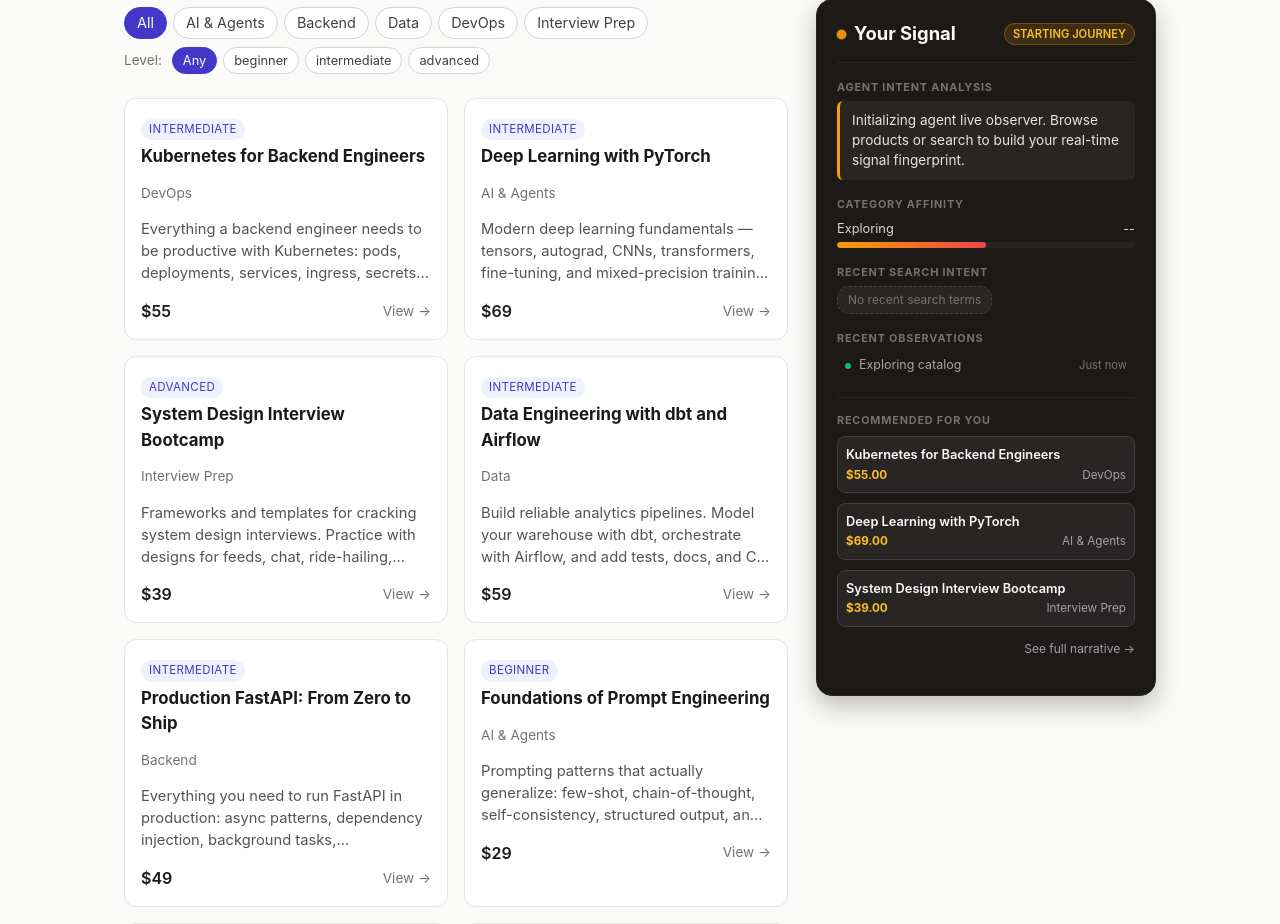
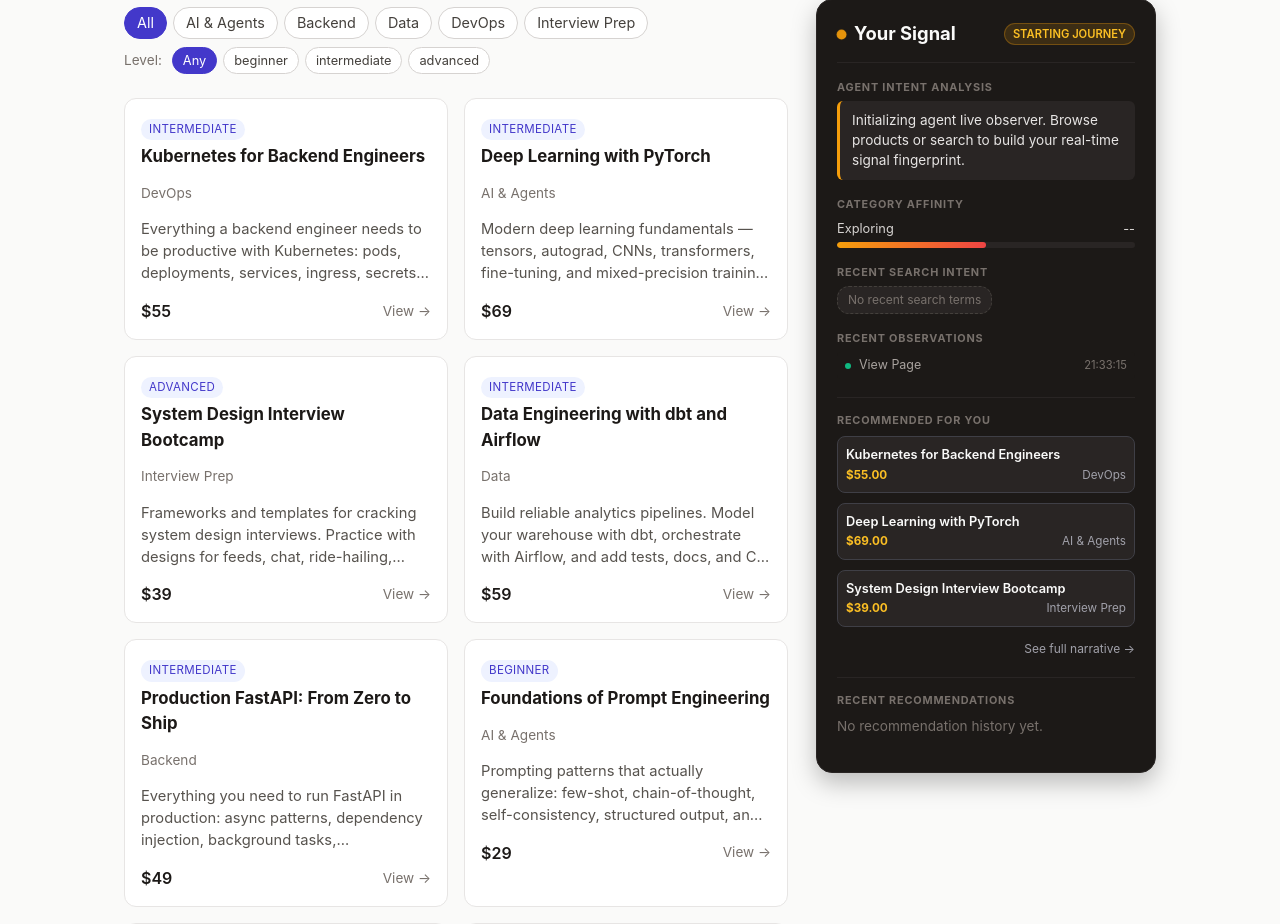
Before and after one commit to vajapravin/trove-ecommerce-recommendation, a FastAPI app: page /catalog in a window 1280 px wide. Shown: the part 240-1164 px from the top of the page. Run offline with FastAPI, Linux system fonts and the light colour scheme; data comes from the database, SQL or seed files in the repository; data that the repository does not hold is empty.

Commit message:
reccommendation products fix

```diff
--- a/app/routers/events.py
+++ b/app/routers/events.py
@@ -145,6 +145,19 @@ def get_live_signal(
     search_queries: list[str] = []
     latest_event_logs: list[dict[str, str]] = []
 
+    # Bulk-resolve product_id → category so view_product events (which carry
+    # only a product_id, not a category in their payload) contribute to
+    # category affinity.  Single DB round-trip for all referenced products.
+    product_ids_in_events = {ev.product_id for ev in events if ev.product_id}
+    product_category_map: dict[int, str] = {}
+    if product_ids_in_events:
+        rows = (
+            db.query(Product.id, Product.category)
+            .filter(Product.id.in_(product_ids_in_events))
+            .all()
+        )
+        product_category_map = {pid: cat for pid, cat in rows}
+
     for ev in events:
         payload = {}
         if ev.payload_json:
@@ -153,9 +166,17 @@ def get_live_signal(
             except Exception:
                 pass
 
+        # Count category from payload (chip clicks, search filters)
         cat = payload.get("category")
         if cat:
             category_counts[cat] = category_counts.get(cat, 0) + 1
+
+        # Also count category resolved from the product_id (product views,
+        # add-to-cart, etc.) — this is the main source for product pages.
+        if ev.product_id and ev.product_id in product_category_map:
+            resolved_cat = product_category_map[ev.product_id]
+            if resolved_cat and resolved_cat != cat:  # avoid double-counting
+                category_counts[resolved_cat] = category_counts.get(resolved_cat, 0) + 1
 
         if ev.event_type == "search":
             q = payload.get("q")
@@ -167,6 +188,8 @@ def get_live_signal(
             label = f"Search: '{payload['q']}'"
         elif cat:
             label = f"{label} in {cat}"
+        elif ev.product_id and ev.product_id in product_category_map:
+            label = f"{label} in {product_category_map[ev.product_id]}"
         elif payload.get("label"):
             label = f"{label} ({payload['label']})"
 
@@ -203,6 +226,7 @@ def get_live_signal(
 
     # Fetch candidate recommended products for the user/session
     reco_prods: list[Product] = []
+    recent_recos_list: list[Recommendation] = []
     if user:
         latest_reco = db.query(Recommendation).filter(Recommendation.user_id == user.id).order_by(Recommendation.id.desc()).first()
         if latest_reco and latest_reco.product_ids_json:
@@ -216,6 +240,24 @@ def get_live_signal(
                     reco_prods = [found_dict[pid] for pid in pids if pid in found_dict]
             except Exception:
                 pass
+
+        # If the user's current browsing category doesn't match any of the
+        # stored recommendation's product categories, discard them so the
+        # category-based fallback below can serve contextually relevant picks.
+        if reco_prods and top_categories:
+            current_top_cats = {tc["category"] for tc in top_categories}
+            reco_cats = {p.category for p in reco_prods}
+            if not current_top_cats & reco_cats:
+                reco_prods = []
+
+        # Fetch the 3 most recent recommendation runs for the history timeline
+        recent_recos_list = (
+            db.query(Recommendation)
+            .filter(Recommendation.user_id == user.id)
+            .order_by(Recommendation.created_at.desc())
+            .limit(3)
+            .all()
+        )
 
     if not reco_prods and top_categories:
         top_cat_name = top_categories[0]["category"]
@@ -241,6 +283,25 @@ def get_live_signal(
         for p in reco_prods[:3]
     ]
 
+    # Build recent recommendations history payload
+    recent_recommendations_payload = []
+    for reco in recent_recos_list:
+        narrative_snippet = (reco.narrative or "")[:120]
+        if len(reco.narrative or "") > 120:
+            narrative_snippet += "…"
+        product_count = 0
+        try:
+            product_count = len(json.loads(reco.product_ids_json or "[]"))
+        except Exception:
+            pass
+        recent_recommendations_payload.append({
+            "id": reco.id,
+            "narrative_snippet": narrative_snippet,
+            "source": reco.source,
+            "product_count": product_count,
+            "created_at": reco.created_at.strftime("%b %d, %H:%M") if reco.created_at else "",
+        })
+
     return JSONResponse({
         "total_events": total_events,
         "engagement_level": engagement_level,
@@ -249,4 +310,5 @@ def get_live_signal(
         "latest_events": latest_event_logs[:5],
         "ai_signal_summary": ai_summary,
         "recommended_products": recommended_products_payload,
+        "recent_recommendations": recent_recommendations_payload,
     })
--- a/app/static/css/style.css
+++ b/app/static/css/style.css
@@ -597,3 +597,72 @@ button:hover, .button:hover { opacity: 0.92; }
     flex-direction: column;
   }
 }
+
+/* ---------- Recent Recommendations History inside Your Signal Card ---------- */
+.signal-reco-history-section {
+  margin-top: 18px;
+  padding-top: 14px;
+  border-top: 1px solid #292524;
+}
+.signal-reco-history {
+  display: flex;
+  flex-direction: column;
+  gap: 8px;
+  margin-top: 8px;
+}
+.signal-history-item {
+  display: block;
+  background: #292524;
+  border: 1px solid #3f3f46;
+  border-radius: 8px;
+  padding: 10px 12px;
+  text-decoration: none;
+  color: #f4f4f5;
+  transition: all 0.2s ease;
+}
+.signal-history-item:hover {
+  text-decoration: none;
+  border-color: #f59e0b;
+  transform: translateX(3px);
+  box-shadow: 0 4px 12px rgba(245, 158, 11, 0.15);
+}
+.signal-history-top {
+  display: flex;
+  justify-content: space-between;
+  align-items: center;
+  margin-bottom: 6px;
+}
+.signal-history-source-badge {
+  font-size: 0.65rem;
+  font-weight: 700;
+  text-transform: uppercase;
+  letter-spacing: 0.5px;
+  padding: 2px 7px;
+  border-radius: 4px;
+  background: rgba(67, 56, 202, 0.2);
+  color: #818cf8;
+  border: 1px solid rgba(67, 56, 202, 0.3);
+}
+.signal-history-source-badge.scheduled {
+  background: rgba(16, 185, 129, 0.15);
+  color: #34d399;
+  border-color: rgba(16, 185, 129, 0.3);
+}
+.signal-history-time {
+  font-size: 0.7rem;
+  color: #78716c;
+}
+.signal-history-narrative {
+  font-size: 0.78rem;
+  line-height: 1.4;
+  color: #d6d3d1;
+  display: -webkit-box;
+  -webkit-line-clamp: 2;
+  -webkit-box-orient: vertical;
+  overflow: hidden;
+}
+.signal-history-meta {
+  font-size: 0.68rem;
+  color: #a1a1aa;
+  margin-top: 6px;
+}
--- a/app/static/js/tracker.js
+++ b/app/static/js/tracker.js
@@ -75,7 +75,7 @@
       clearTimeout(flushTimer);
       flushTimer = null;
     }
-    if (queue.length === 0) return;
+    if (queue.length === 0) return Promise.resolve();
 
     const payload = JSON.stringify({ events: queue.splice(0, queue.length) });
 
@@ -84,20 +84,20 @@
       // Blob with type text/plain avoids preflight for beacon.
       try {
         navigator.sendBeacon(ENDPOINT, new Blob([payload], { type: "text/plain" }));
-        return;
+        return Promise.resolve();
       } catch (_e) { /* fall through to fetch */ }
     }
 
-    // Fire-and-forget fetch — keepalive lets small requests survive unload too.
+    // Return the fetch promise so callers can await the ingest round-trip.
     try {
-      fetch(ENDPOINT, {
+      return fetch(ENDPOINT, {
         method: "POST",
         body: payload,
         keepalive: true,
         headers: { "Content-Type": "application/json" },
         credentials: "same-origin",
       }).catch(function () { /* silent */ });
-    } catch (_e) { /* silent */ }
+    } catch (_e) { return Promise.resolve(); }
   }
 
   // -----------------------------------------------------------------------
@@ -263,6 +263,25 @@
           recoContainerEl.innerHTML = '<div class="signal-reco-loading muted small">No recommendations yet. Browse to generate picks!</div>';
         }
       }
+
+      // Render recent recommendations history timeline
+      const recoHistoryEl = document.getElementById("signalRecoHistory");
+      if (recoHistoryEl) {
+        if (data.recent_recommendations && data.recent_recommendations.length > 0) {
+          recoHistoryEl.innerHTML = data.recent_recommendations.map(r => `
+            <a href="/recommendations" class="signal-history-item">
+              <div class="signal-history-top">
+                <span class="signal-history-source-badge ${r.source === 'scheduled' ? 'scheduled' : 'web'}">${escapeHtml(r.source)}</span>
+                <span class="signal-history-time">${escapeHtml(r.created_at)}</span>
+              </div>
+              <div class="signal-history-narrative">${escapeHtml(r.narrative_snippet)}</div>
+              <div class="signal-history-meta">${r.product_count} product${r.product_count !== 1 ? 's' : ''} recommended</div>
+            </a>
+          `).join("");
+        } else {
+          recoHistoryEl.innerHTML = '<div class="signal-reco-loading muted small">No recommendation history yet.</div>';
+        }
+      }
     } catch (_err) {
       // Ignore background signal errors
     }
@@ -289,12 +308,19 @@
   // -----------------------------------------------------------------------
   // Boot
   // -----------------------------------------------------------------------
-  function start() {
+  async function start() {
     trackPageView();
     trackSearchIfPresent();
     trackClicks();
     trackDwell();
     wireUnloadFlush();
+
+    // Flush queued events (page view, search) and wait for the server to
+    // ingest them BEFORE the first signal fetch.  This guarantees the
+    // live-signal response includes the current page's product category
+    // so recommendations are contextually correct on first paint.
+    try { await flush(false); } catch (_e) { /* proceed anyway */ }
+
     fetchLiveSignal();
     setInterval(fetchLiveSignal, 6000);
   }
--- a/app/templates/catalog.html
+++ b/app/templates/catalog.html
@@ -161,6 +161,14 @@
           <a href="/recommendations" class="muted small text-link">See full narrative →</a>
         </div>
       </div>
+
+      <!-- Recent Recommendations History -->
+      <div class="signal-section signal-reco-history-section">
+        <div class="signal-label">RECENT RECOMMENDATIONS</div>
+        <div id="signalRecoHistory" class="signal-reco-history">
+          <div class="signal-reco-loading muted small">No recommendation history yet.</div>
+        </div>
+      </div>
     </aside>
   </div>
 </section>
```
